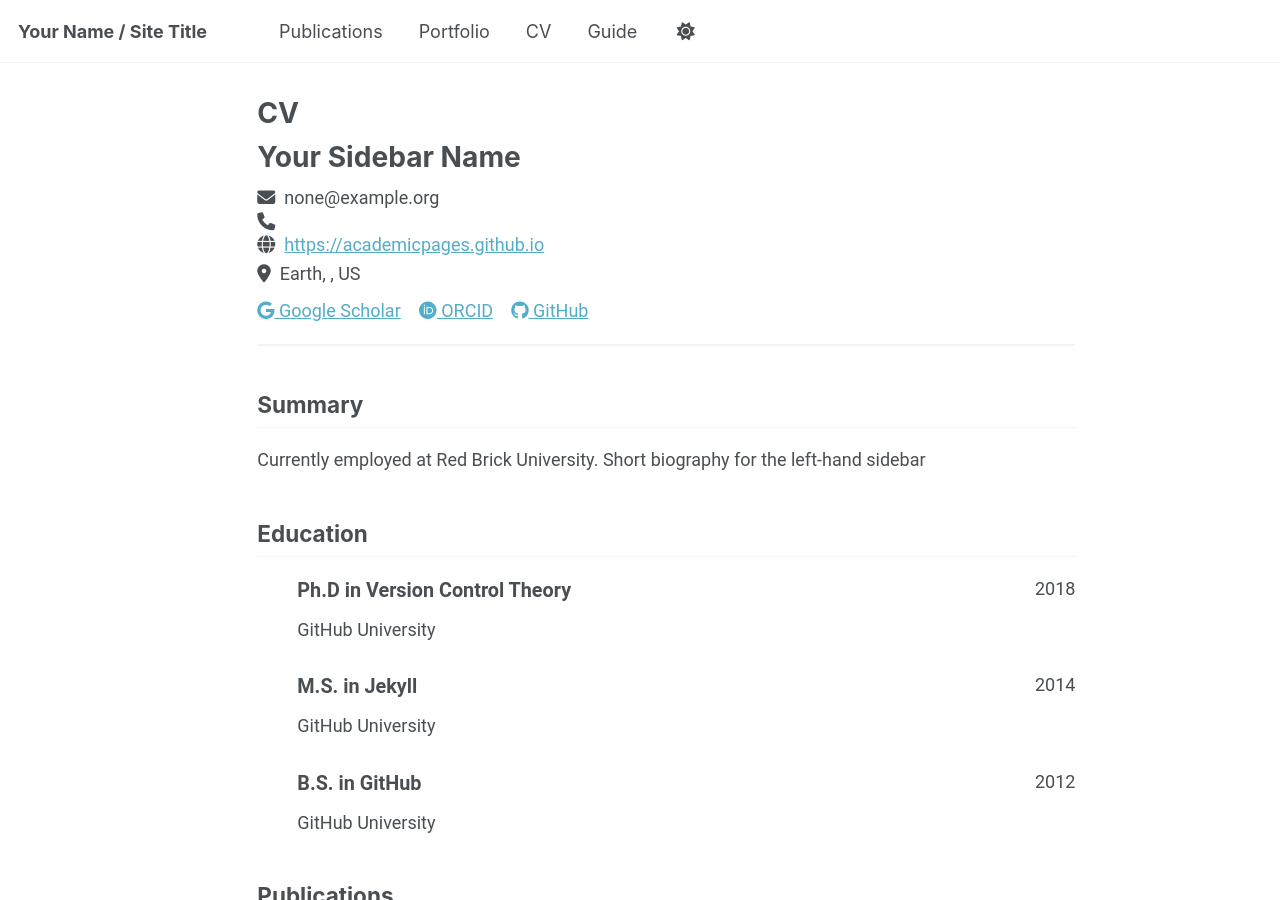
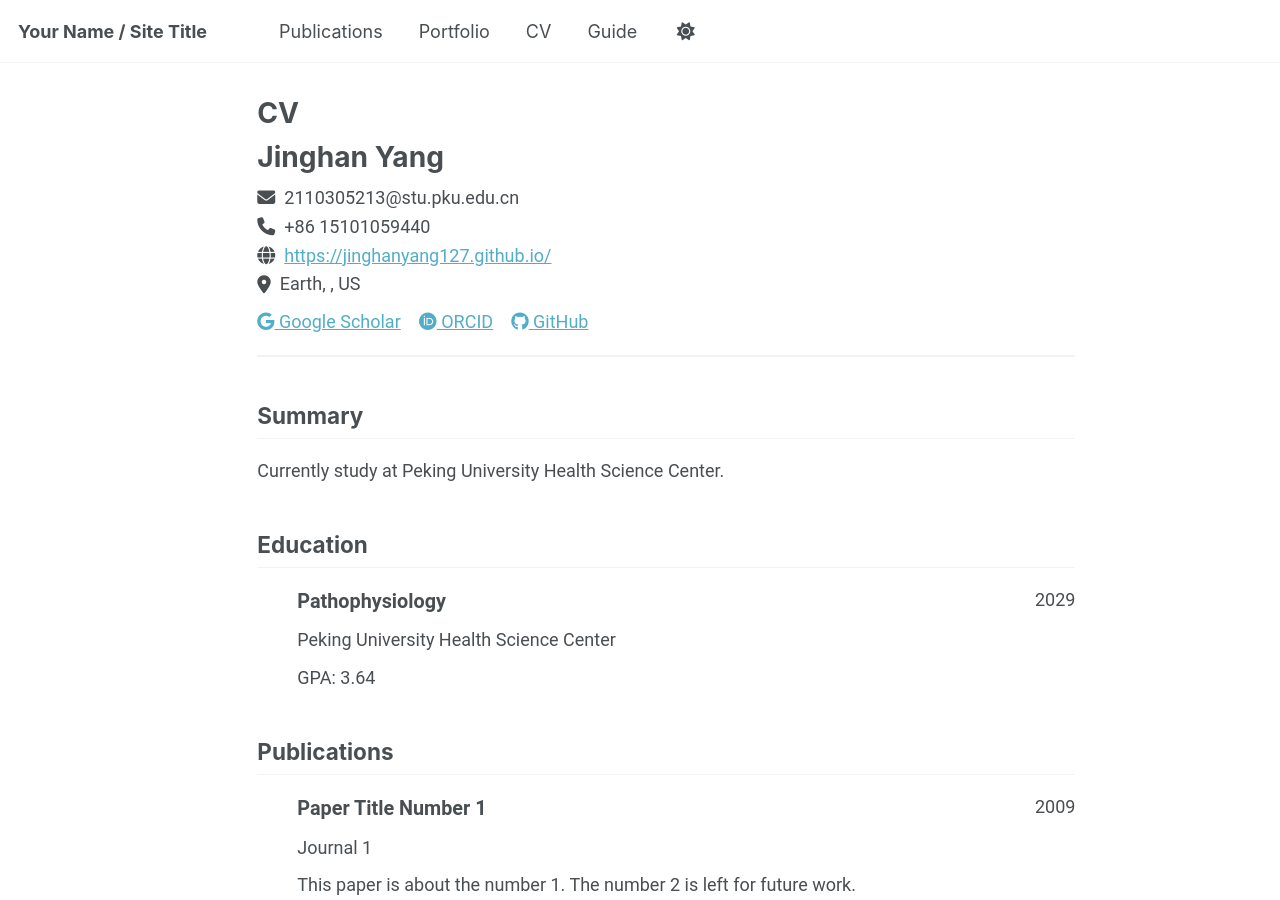
Before and after one commit to JinghanYang127/JinghanYang127.github.io, a Jekyll site: the page built from _pages/cv-json.md, in a window 1280 px wide and 900 px high. Built offline with Jekyll 4.4.1, drawn with Linux system fonts in a browser that asks for light colours; a script that is not in the unit is left out.

Commit message:
Update cv.json

```diff
--- a/_data/cv.json
+++ b/_data/cv.json
@@ -1,10 +1,10 @@
 {
   "basics": {
-    "name": "Your Sidebar Name",
-    "email": "none@example.org",
-    "phone": "",
-    "website": "https://academicpages.github.io",
-    "summary": "Currently employed at Red Brick University. Short biography for the left-hand sidebar",
+    "name": "Jinghan Yang",
+    "email": "2110305213@stu.pku.edu.cn",
+    "phone": "+86 15101059440",
+    "website": "https://jinghanyang127.github.io/",
+    "summary": "Currently study at Peking University Health Science Center. ",
     "location": {
       "address": "",
       "postalCode": "",
@@ -33,32 +33,14 @@
   "work": [],
   "education": [
     {
-      "institution": "GitHub University",
-      "area": "Ph.D in Version Control Theory",
+      "institution": "Peking University Health Science Center",
+      "area": "Pathophysiology",
       "studyType": "",
       "startDate": "",
-      "endDate": "2018",
-      "gpa": null,
+      "endDate": "2029",
+      "gpa": 3.64,
       "courses": []
     },
-    {
-      "institution": "GitHub University",
-      "area": "M.S. in Jekyll",
-      "studyType": "",
-      "startDate": "",
-      "endDate": "2014",
-      "gpa": null,
-      "courses": []
-    },
-    {
-      "institution": "GitHub University",
-      "area": "B.S. in GitHub",
-      "studyType": "",
-      "startDate": "",
-      "endDate": "2012",
-      "gpa": null,
-      "courses": []
-    }
   ],
   "skills": [],
   "languages": [],
```
